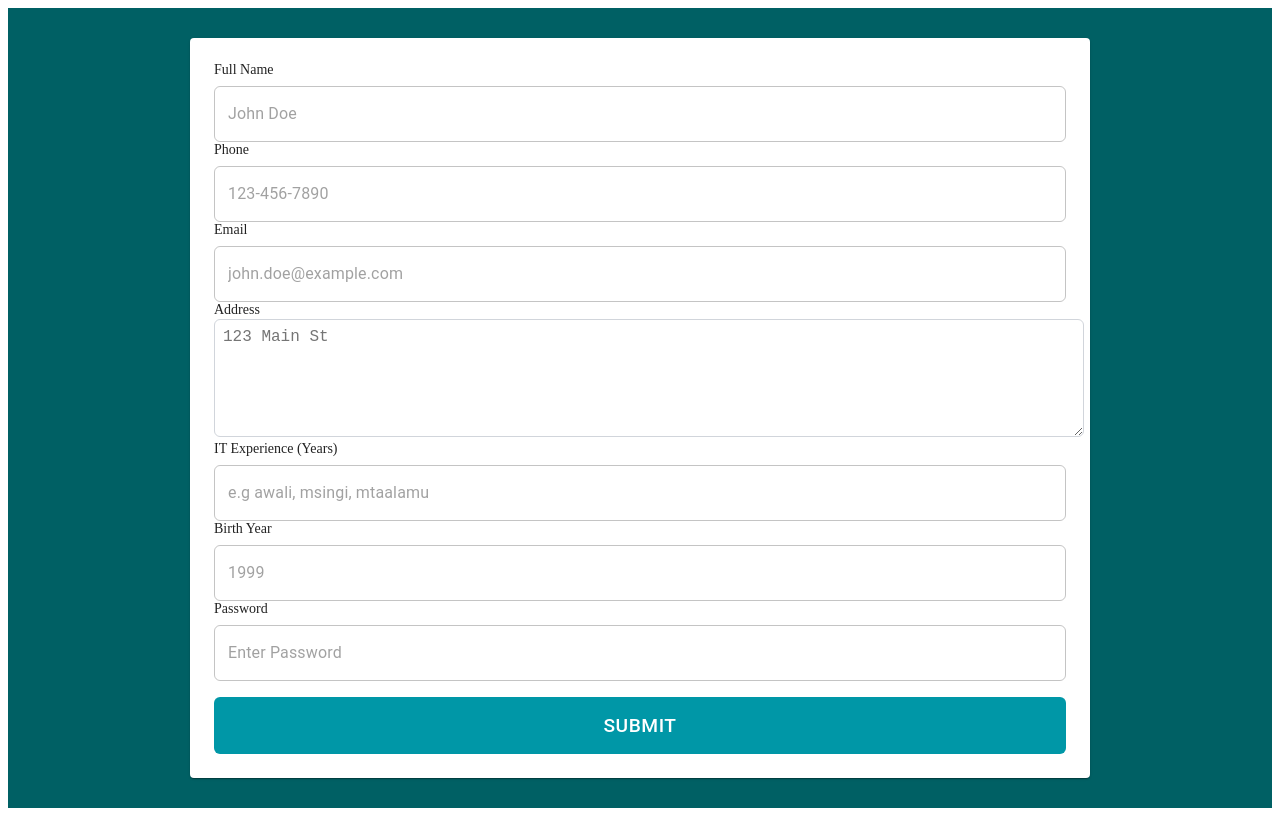
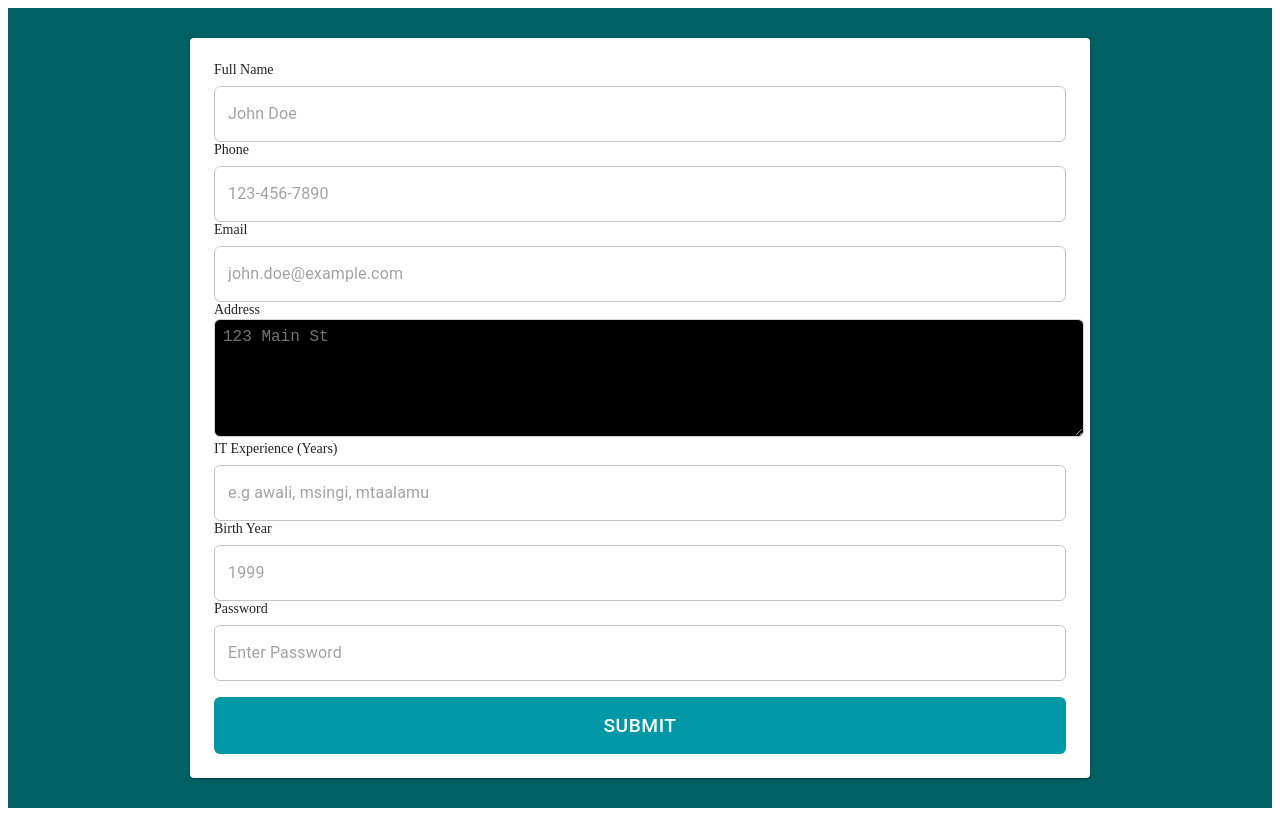
Before and after one commit to jikutechtips/class, a Next.js app: page /RegisterDialog in a window 1280 px wide. Built offline with nearby package versions, Linux system fonts and the light colour scheme.

Commit message:
6 commit

```diff
--- a/src/pages/RegisterDialog.tsx
+++ b/src/pages/RegisterDialog.tsx
@@ -26,6 +26,7 @@ const paymentStatusOptions = [
 ];
 
 const CreateUserPage = () => {
+  const API_BASE_URL = import.meta.env.VITE_API_BASE_URL;
   const [userData, setUserData] = useState<UserData>({
     fullName: "",
     phone: "",
@@ -59,7 +60,7 @@ const CreateUserPage = () => {
 
     try {
       console.log(JSON.stringify(userData));
-      const response = await fetch(`http://localhost:8080/api/users`, {
+      const response = await fetch(`${API_BASE_URL}/api/users`, {
         method: "POST",
         headers: {
           "Content-Type": "application/json",
@@ -219,7 +220,7 @@ const CreateUserPage = () => {
                   border: "1px solid #d1d5db",
                   borderRadius: "0.375rem",
                   outline: "none",
-                  backgroundColor: "white",
+                  backgroundColor: "#000000",
                   fontSize: "1rem",
                 }}
               />
```
Also changed, not shown: 46 other files (tests, documents, lock files or other folders).
